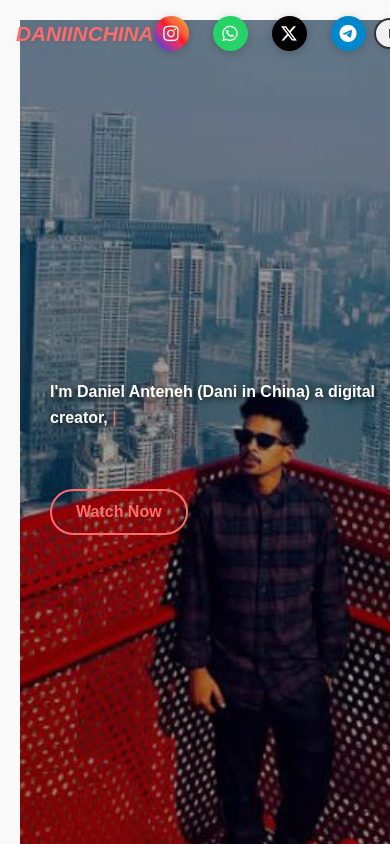
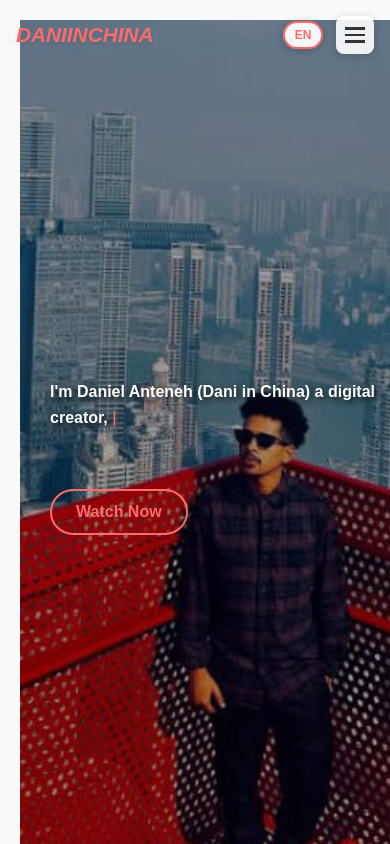
Before and after one commit to haile9-hash/Daniinchina, a React (Create React App) app: page / in a window 390 px wide. Built offline with nearby package versions, Linux system fonts and the light colour scheme.

Commit message:
Updated contact, team, and testimonials pages; modified social links and styles

```diff
--- a/src/components/Navbar.jsx
+++ b/src/components/Navbar.jsx
@@ -73,8 +73,8 @@ export default function Navbar() {
 
       {/* Right side: Social icons, Language, Hamburger */}
       <div className="navbar-right">
-        {/* Social icons */}
-        <div className="social-icons">
+        {/* Social icons - Hidden on mobile */}
+        <div className="social-icons desktop-only">
           <a href="https://www.instagram.com/daninchina?igsh=MW9nanIzNGlkd3FsOA==" target="_blank" rel="noopener noreferrer" aria-label="Instagram" className="instagram">
             <i className="fab fa-instagram"></i>
           </a>
@@ -89,13 +89,13 @@ export default function Navbar() {
           </a>
         </div>
 
-        {/* Language switcher */}
+        {/* Language switcher - Improved visibility */}
         <div className="language-switcher" onClick={toggleLanguage}>
           <span className="language-icon">{language}</span>
         </div>
 
-        {/* Hamburger / X toggle */}
-        <div className="hamburger" onClick={toggleMenu}>
+        {/* Hamburger / X toggle - Improved visibility */}
+        <div className={`hamburger ${isOpen ? 'open' : ''}`} onClick={toggleMenu}>
           {isOpen ? (
             <span className="close-x">×</span>
           ) : (
--- a/src/styles/Navbar.css
+++ b/src/styles/Navbar.css
@@ -24,14 +24,13 @@
   font-weight: bold;
   text-shadow: 0 2px 4px rgba(0, 0, 0, 0.1);
   cursor: pointer;
-  transition: all 0.3s ease; /* Added transition for smooth color change */
+  transition: all 0.3s ease;
 }
 
-/* Logo hover effect - change to red */
 .logo:hover {
-  color: #ff6b6b; /* Red color on hover */
-  transform: scale(1.05); /* Slight scale effect */
-  text-shadow: 0 2px 8px rgba(255, 107, 107, 0.3); /* Red glow effect */
+  color: #ff6b6b;
+  transform: scale(1.05);
+  text-shadow: 0 2px 8px rgba(255, 107, 107, 0.3);
 }
 
 /* Right side layout */
@@ -106,28 +105,30 @@
   box-shadow: 0 5px 15px rgba(0, 136, 204, 0.4);
 }
 
-/* Language switcher */
+/* Language switcher - IMPROVED VISIBILITY */
 .language-switcher {
   cursor: pointer;
   padding: 0.5rem 1rem;
-  border: 2px solid #333;
+  border: 2px solid #ff6b6b; /* Changed from #333 to red for better visibility */
   border-radius: 20px;
   transition: all 0.3s ease;
   font-size: 0.9rem;
-  color: #333;
+  color: #ff6b6b; /* Changed from #333 to red for better visibility */
   font-weight: 600;
-  background: rgba(255, 255, 255, 0.9);
-  box-shadow: 0 2px 8px rgba(0, 0, 0, 0.1);
+  background: rgba(255, 255, 255, 0.95); /* Slightly more opaque */
+  box-shadow: 0 2px 8px rgba(0, 0, 0, 0.2);
+  min-width: 50px; /* Ensure consistent size */
+  text-align: center;
 }
 
 .language-switcher:hover {
-  background: #333;
+  background: #ff6b6b; /* Red background on hover */
   color: white;
   transform: scale(1.05);
-  box-shadow: 0 4px 12px rgba(0, 0, 0, 0.2);
+  box-shadow: 0 4px 12px rgba(255, 107, 107, 0.3);
 }
 
-/* Hamburger with 3 equal lines - REMOVED WHITE BACKGROUND */
+/* Hamburger with 3 equal lines - IMPROVED VISIBILITY */
 .hamburger {
   display: flex;
   flex-direction: column;
@@ -136,30 +137,34 @@
   padding: 0.5rem;
   transition: transform 0.3s ease;
   z-index: 1002;
-  /* REMOVED: background: rgba(255, 255, 255, 0.9); */
-  /* REMOVED: border-radius: 8px; */
-  /* REMOVED: box-shadow: 0 2px 8px rgba(0, 0, 0, 0.1); */
+  background: rgba(255, 255, 255, 0.9); /* ADDED BACK for visibility */
+  border-radius: 8px; /* ADDED BACK for visibility */
+  box-shadow: 0 2px 8px rgba(0, 0, 0, 0.2); /* ADDED BACK for visibility */
+  width: 44px; /* Fixed width for better touch target */
+  height: 44px; /* Fixed height for better touch target */
+  justify-content: center;
+  align-items: center;
 }
 
 .hamburger-line {
   width: 25px;
   height: 3px;
-  background: #ff6b6b; /* Changed from #333 to white */
+  background: #333; /* Changed back to dark color for contrast against white background */
   transition: all 0.3s ease;
   transform-origin: center;
 }
 
 .hamburger:hover {
   transform: scale(1.1);
-  /* REMOVED: background: rgba(255, 255, 255, 1); */
+  background: rgba(255, 255, 255, 1); /* ADDED BACK for visibility */
 }
 
 .hamburger:hover .hamburger-line {
-  background: #ff6b6b; /* Change color on hover - red */
-  transform: scale(1.1); /* Slight scale effect on hover */
+  background: #ff6b6b;
+  transform: scale(1.1);
 }
 
-/* Enhanced hamburger hover effect - each line can have individual animation */
+/* Enhanced hamburger hover effect */
 .hamburger:hover .hamburger-line:nth-child(1) {
   transform: translateY(1px);
 }
@@ -172,22 +177,26 @@
   transform: translateY(-1px);
 }
 
-/* Close X button */
+/* Close X button - IMPROVED VISIBILITY */
 .close-x {
-  font-size: 2.5rem; /* Made slightly larger */
-  color: white; /* Changed from #333 to white */
+  font-size: 2.5rem;
+  color: #333; /* Changed back to dark for contrast */
   font-weight: bold;
   display: flex;
   align-items: center;
   justify-content: center;
-  width: 40px;
-  height: 40px;
+  width: 44px;
+  height: 44px;
   transition: all 0.3s ease;
+  background: rgba(255, 255, 255, 0.9); /* Added background for visibility */
+  border-radius: 8px;
+  box-shadow: 0 2px 8px rgba(0, 0, 0, 0.2);
 }
 
 .close-x:hover {
-  color: #ff6b6b; /* Change color on hover - red */
+  color: #ff6b6b;
   transform: scale(1.1);
+  background: rgba(255, 255, 255, 1);
 }
 
 /* Full page menu that covers entire screen */
@@ -197,7 +206,7 @@
   left: 0;
   width: 100%;
   height: 100vh;
-  background: rgba(0, 0, 0, 0.98); /* Dark background */
+  background: rgba(0, 0, 0, 0.98);
   backdrop-filter: blur(10px);
   -webkit-backdrop-filter: blur(10px);
   display: flex;
@@ -316,23 +325,33 @@
 }
 
 .navbar.scrolled .hamburger-line {
-  background: #ff6b6b; /* Ensure lines are visible when scrolled */
+  background: #333; /* Ensure good contrast when scrolled */
 }
 
 .navbar.scrolled .logo {
   color: #ff6b6b;
 }
 
-/* Logo hover effect when scrolled */
 .navbar.scrolled .logo:hover {
-  color: #ff6b6b; /* Same red color on hover when scrolled */
+  color: #ff6b6b;
   transform: scale(1.05);
   text-shadow: 0 2px 8px rgba(255, 107, 107, 0.3);
 }
 
 .navbar.scrolled .language-switcher {
   background: rgba(255, 255, 255, 0.95);
-  color: #333;
+  color: #ff6b6b; /* Changed to red for consistency */
+  border-color: #ff6b6b; /* Changed to red for consistency */
+}
+
+.navbar.scrolled .language-switcher:hover {
+  background: #ff6b6b;
+  color: white;
+}
+
+/* Hide social icons on mobile - ADDED THIS RULE */
+.social-icons.desktop-only {
+  display: flex;
 }
 
 /* Mobile responsiveness */
@@ -343,6 +362,10 @@
 
   .navbar-right {
     gap: 1rem;
+  }
+
+  .social-icons.desktop-only {
+    display: none; /* Hide social icons on mobile */
   }
 
   .social-icons a {
@@ -369,32 +392,61 @@
   .language-switcher {
     padding: 0.4rem 0.8rem;
     font-size: 0.8rem;
+    min-width: 45px; /* Consistent mobile size */
   }
 
   .hamburger {
     padding: 0.4rem;
+    width: 40px; /* Slightly smaller on mobile */
+    height: 40px;
+  }
+
+  .hamburger-line {
+    width: 22px; /* Slightly smaller on mobile */
+  }
+
+  .close-x {
+    width: 40px;
+    height: 40px;
+    font-size: 2rem;
   }
 }
 
-/* Hide social icons on very small screens */
+/* Extra small screens */
 @media (max-width: 480px) {
   .social-icons {
     display: none;
   }
 
   .navbar-right {
-    gap: 0.5rem;
+    gap: 0.8rem;
   }
 
   .menu-link {
     font-size: 1.7rem;
+  }
+
+  .language-switcher {
+    padding: 0.3rem 0.6rem;
+    font-size: 0.75rem;
+    min-width: 40px;
+  }
+
+  .hamburger {
+    width: 38px;
+    height: 38px;
+  }
+
+  .hamburger-line {
+    width: 20px;
+    height: 2.5px;
   }
 }
 
 /* Add padding to body to account for fixed navbar */
 body {
   margin: 0;
-  padding-top: 80px; /* Adjust based on your navbar height */
+  padding-top: 80px;
 }
 
 /* Ensure content starts below navbar */
```
